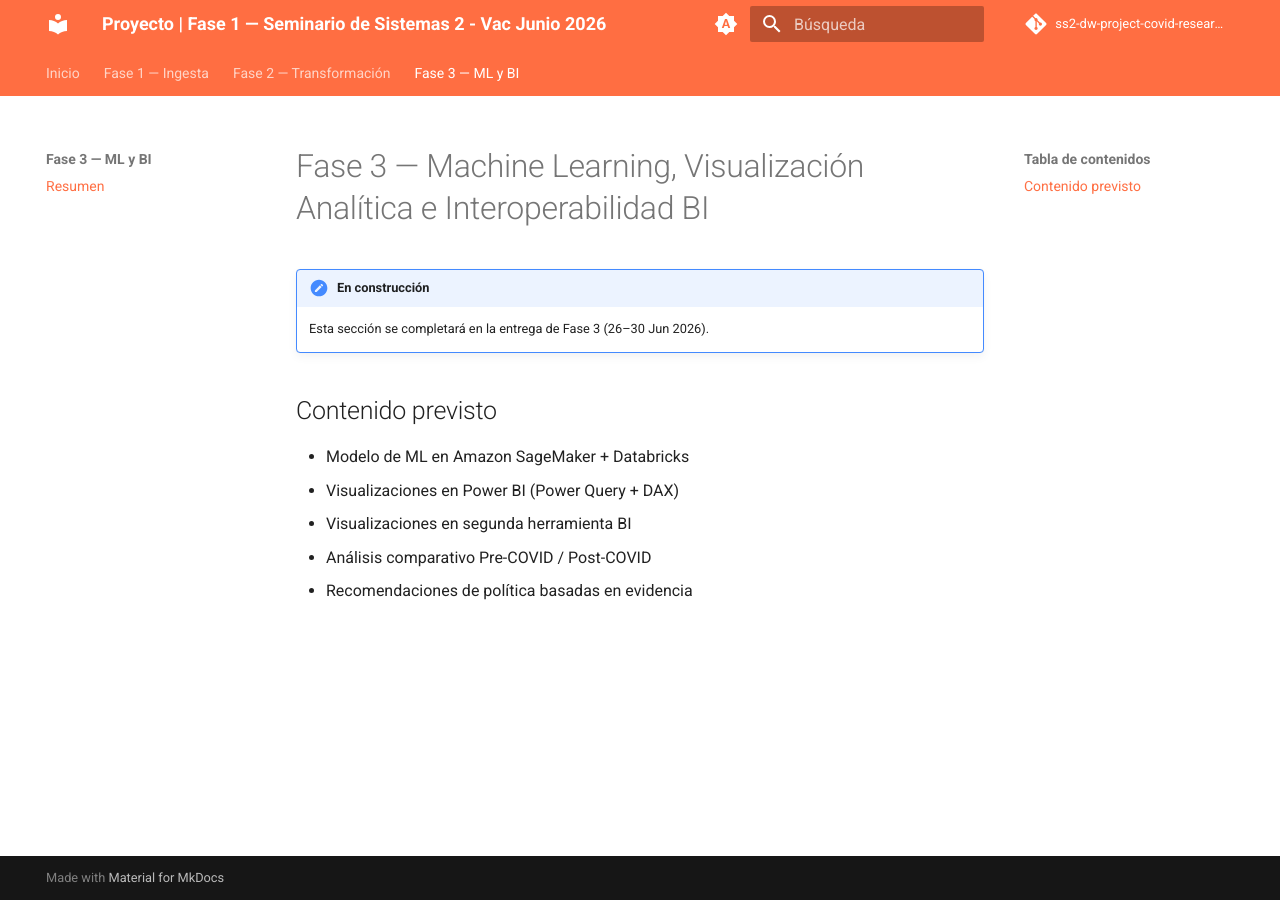
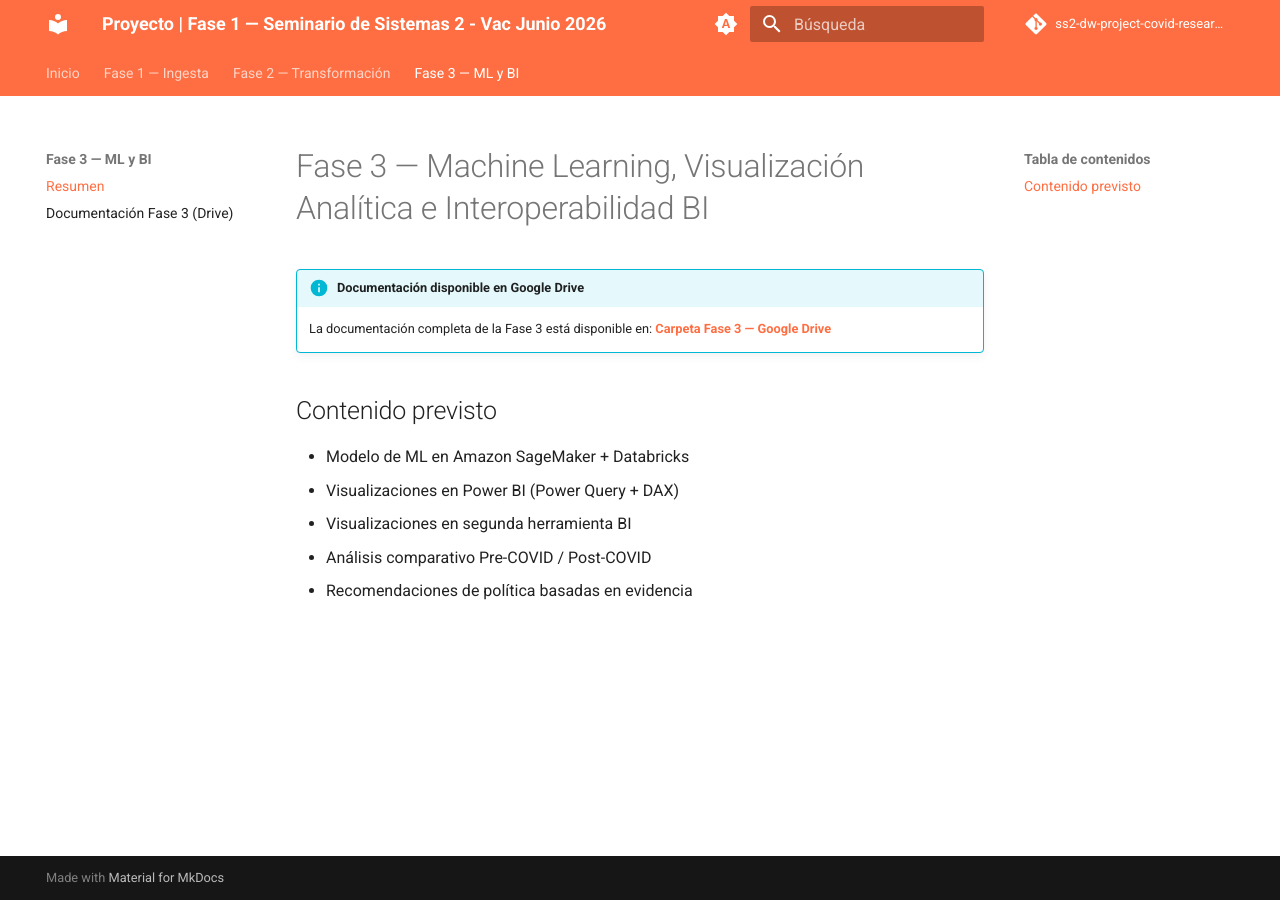
Before and after one commit to SofiaQuintana/ss2-dw-project-covid-research, an MkDocs documentation site: the page built from docs/fase3/index.md, in a window 1280 px wide. Built offline with MkDocs 1.6.1 and Material for MkDocs 9.7.7, drawn with Linux system fonts in a browser that asks for light colours; comment, search, counter and statistics services are not loaded.

Commit message:
feat: update documentation links for Fase 3 and add Google Drive reference

```diff
--- a/docs/fase3/index.md
+++ b/docs/fase3/index.md
@@ -1,7 +1,8 @@
 # Fase 3 — Machine Learning, Visualización Analítica e Interoperabilidad BI
 
-!!! note "En construcción"
-    Esta sección se completará en la entrega de Fase 3 (26–30 Jun 2026).
+!!! info "Documentación disponible en Google Drive"
+    La documentación completa de la Fase 3 está disponible en:
+    **[Carpeta Fase 3 — Google Drive](https://drive.google.com/drive/u/3/folders/1DzDgBGiFRfbDw8EdrTQp932aCmgi2tBd)**
 
 ## Contenido previsto
 
--- a/mkdocs.yml
+++ b/mkdocs.yml
@@ -81,3 +81,4 @@ nav:
 
   - Fase 3 — ML y BI:
     - Resumen: fase3/index.md
+    - Documentación Fase 3 (Drive): https://drive.google.com/drive/u/3/folders/1DzDgBGiFRfbDw8EdrTQp932aCmgi2tBd
```
